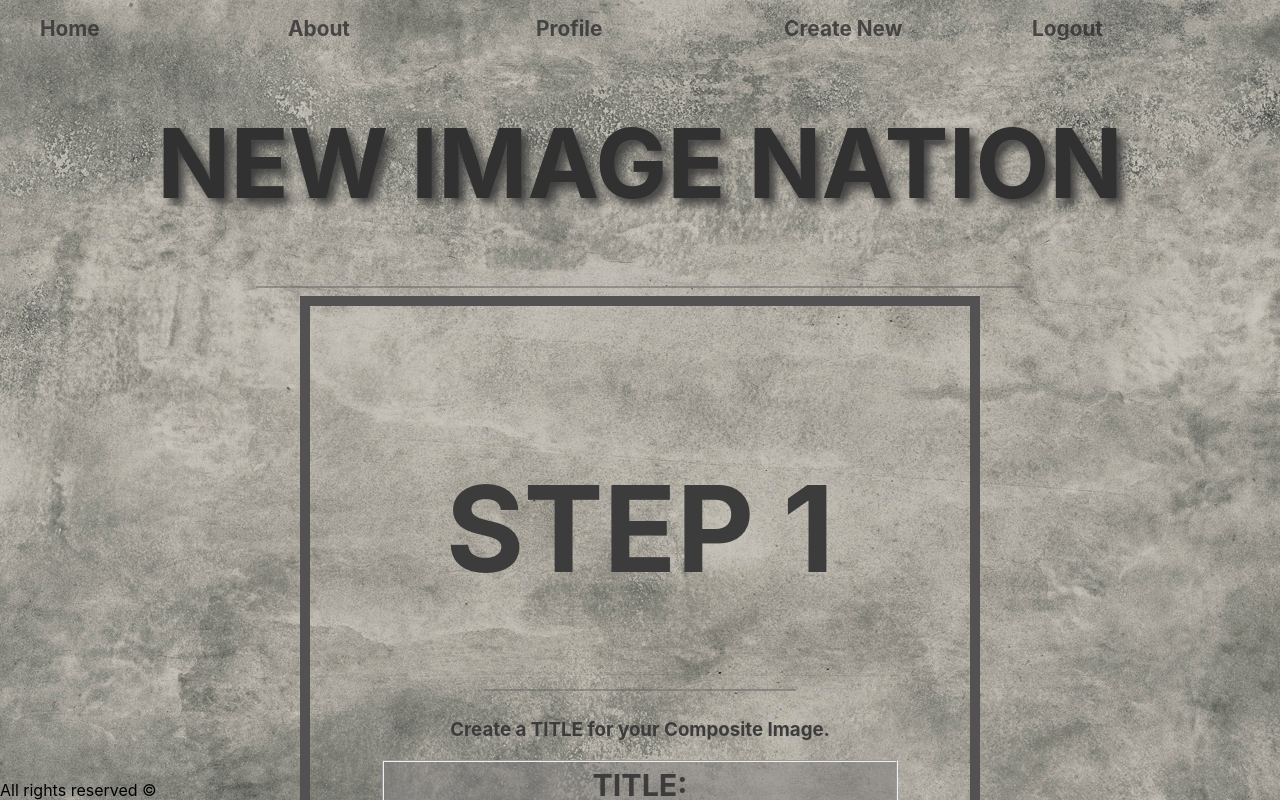
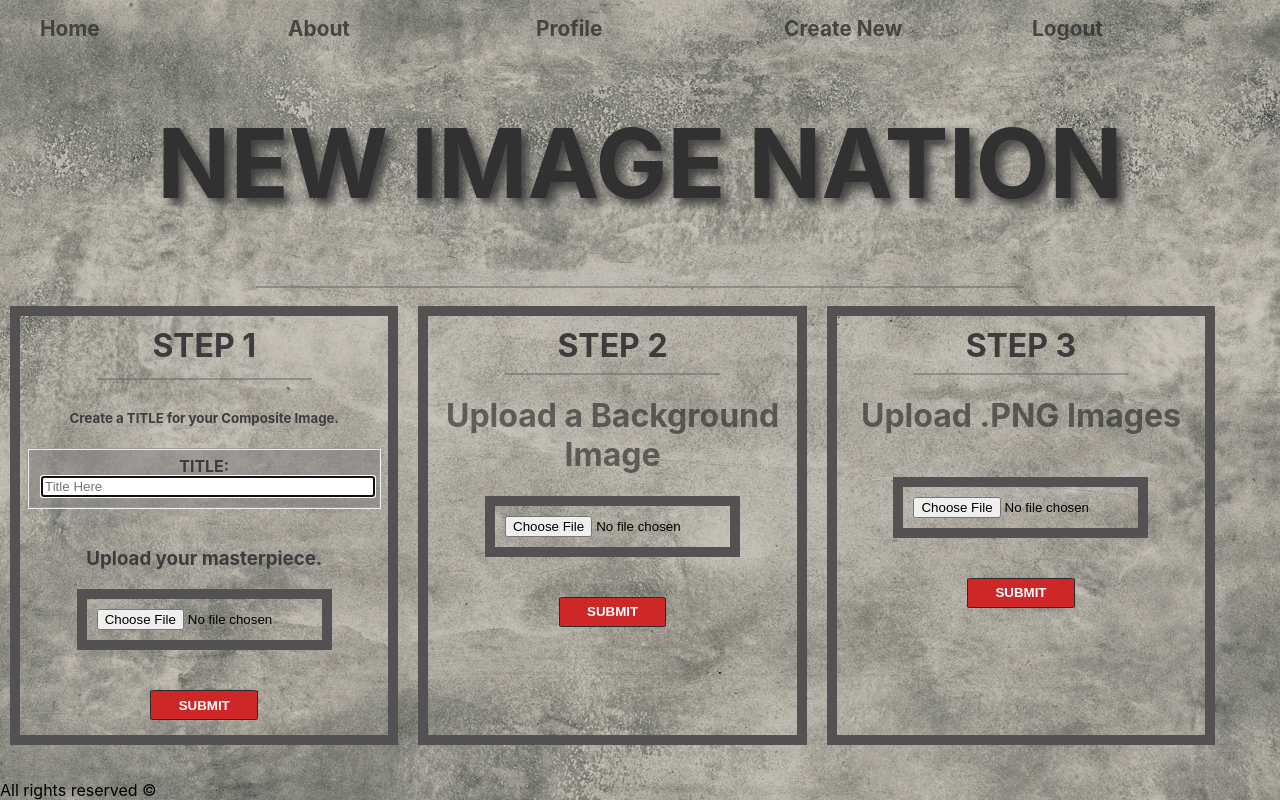
Before and after one commit to DavidEdwardDarden/new-img-nation, a React (Create React App) app: page /createnew in a window 1280 px wide. Shown: the top 800 px of the page. Built offline with nearby package versions, Linux system fonts and the light colour scheme; sample sign-in values are in the browser's storage.

Commit message:
create new steps now have rules for order

```diff
--- a/src/components/collections/collectionList.js
+++ b/src/components/collections/collectionList.js
@@ -31,6 +31,8 @@ export const CollectionList = () => {
 return (
 
     <div className="cardList">
+       <h1 className="tooeasy" >★ ★ ★ ★ ★ ★ ★ ★ ★ ★ ★ ★ ★ ★ ★ ★ ★ ★ ★ ★ ★ ★ ★ ★ ★ </h1>
+      <img src= {require(`../images/eagleseal.png`).default} className="iconborder2" alt="user img"></img>
       {collections.map(collection =>
       <CollectionCard key={collection.id} collection={collection}/>
       )
--- a/src/components/createNewSection/createNew.css
+++ b/src/components/createNewSection/createNew.css
@@ -1,3 +1,7 @@
+/* * {
+    border: solid red 2px;
+} */
+
 .senter{
     display: flex;
     flex-wrap: nowrap;
@@ -11,7 +15,8 @@
     flex-wrap: nowrap;
     justify-content: center;
     color:rgb(61, 60, 60);
-    font-size: 750%;
+    font-size: 200%;
+    margin: 5px;
 }
 
 .example{
@@ -25,9 +30,9 @@
 .tryit{
     display: flex;
     flex-wrap: nowrap;
-    justify-content: center;
     width: 100%;
     color:rgb(61, 60, 60);
+    justify-content: center;
 }
 
 .align{
@@ -35,7 +40,7 @@
     /* flex-wrap: nowrap; */
     justify-content: center;
     /* width: 100%; */
-    font-size: 190%;
+    font-size: 100%;
     font-weight: bold;
     color:rgb(61, 60, 60);
 }
@@ -49,15 +54,80 @@
 
 
     .button2 {
-
-        background-color: #555555;
+font-weight: bold;
+        background-color: #ce2727;
         color: rgb(255, 255, 255);
         border: solid 1.5px rgb(44, 42, 42);
-        width: 15%;
-        border-radius: 8%;
+        width: 30%;
+        border-radius: 5%;
+        height: 30px;
       }
 
       .button2:hover{
-        background-color: #828382; /* Green */
+        background-color: #ff0000; /* Green */
       color: rgb(255, 255, 255);
       }
+
+      .step1{
+        /* text-align: center; */
+        display: block;
+        margin: 10px;
+        width: 28%;
+        /* border: 3px solid green; */
+        padding: 5px;
+         border:rgb(83, 81, 81) solid 10px;
+        justify-content: flex-start;
+    }
+
+    .step2{
+        /* text-align: center; */
+        display: block;
+        margin: 10px;
+        width: 28%;
+        /* border: 3px solid green; */
+        padding: 5px;
+         border:rgb(83, 81, 81) solid 10px;
+         justify-content: center;
+    }
+
+    .step3{
+        /* text-align: center; */
+        display: block;
+        margin: 10px;
+        width: 28%;
+        /* border: 3px solid green; */
+        padding: 5px;
+         border:rgb(83, 81, 81) solid 10px;
+         /* float: right; */
+         justify-content: flex-end;
+    }
+
+    .stepContainer{
+        display: flex;
+        /* display: block; */
+        /* margin: auto; */
+        padding-bottom: 30px;
+    }
+
+    .formuplogin2{
+        display: flex;
+      flex-wrap: wrap;
+      /* justify-content: center;  */
+      /* min-width:1000px;  */
+      flex-direction: column;
+      /* margin: auto; */
+      /* width: 90%; */
+      /* border: 3px solid green; */
+      padding-bottom: 10px;
+      /* text-align: center; */
+    }
+
+    .centermenow{
+        /* text-align: center; */
+        display: block;
+        margin: auto;
+        width: 60%;
+        /* border: 3px solid green; */
+        padding: 10px;
+         border:rgb(83, 81, 81) solid 10px;
+    }
--- a/src/components/createNewSection/createNew.js
+++ b/src/components/createNewSection/createNew.js
@@ -1,6 +1,6 @@
 //I could seperat background images section and image elements section into seperate elements
 //I have chosen not to currently for time
-import React, { useState, useEffect } from "react";
+import React, { useState } from "react";
 import { addBackgrndimgs } from "../../data/uploadManager";
 import { addImgElements } from "../../data/uploadManager";
 import "./createNew.css";
@@ -9,10 +9,10 @@ import "../uploadSection/upload.css";
 export const CreateNew = () => {
   const [collectiontitle, setCollectionTitle] = useState({ collectionTitle: "" });
   const [loading, setLoading] = useState(false);
+  const [step1complete, setStep1Complete] = useState(false);
   const [image1, setImage1] = useState("");
   const [image2, setImage2] = useState("");
   const [image3, setImage3] = useState("");
-  const [imgelements, setimgelements] = useState({});
 const [newCollectionObject, setNewCollectionObject] = useState();
 
   //This section is about uploading an image to/from Cloudinary
@@ -104,6 +104,7 @@ const [newCollectionObject, setNewCollectionObject] = useState();
 
   //also stolen (and retooled) from Register.js (for reference)
   const handleCreateNew = (event) => {
+    if(image1 !== ""){
     //prevent refresh of form html element
     event.preventDefault();
     fetch("http://localhost:8088/collections", {
@@ -122,9 +123,14 @@ const [newCollectionObject, setNewCollectionObject] = useState();
        {
          setNewCollectionObject(newCollectionObj)
          console.log(newCollectionObj)
-         alert("Image will appear under PROFILE section.")
+         setStep1Complete(true)
+         alert("Excellent! Continue to STEP 2.")
         })
       //update state
+    }
+    else{
+alert("Choose an image to upload.")
+    }
   };
 
 
@@ -132,6 +138,7 @@ const [newCollectionObject, setNewCollectionObject] = useState();
 
   //Update the state of background image
   const saveImageToBackgroundImages = () => {
+    if(step1complete === true){
     const backgrndimg2save = {
       collectionId: parseInt(newCollectionObject.id),
       imgurl: image2
@@ -142,10 +149,15 @@ const [newCollectionObject, setNewCollectionObject] = useState();
       //puts the uploaded image in the dataset under backgrndimgs when the user chooses an image file
       addBackgrndimgs(backgrndimg2save);
     }
-    alert("Image will appear in PROFILE section under chosen collection.");
+    alert("Excellent! Continue to STEP 3.");
+  }
+  else{
+    alert("Please complete STEP 1 first.")
+  }
   };
 
   const saveImageToImageElements = () => {
+    if(step1complete === true){
     const imgelement2save = {
       collectionId: parseInt(newCollectionObject.id),
       imgurl: image3
@@ -156,16 +168,20 @@ const [newCollectionObject, setNewCollectionObject] = useState();
       //puts the uploaded image in the dataset under backgrndimgs when the user chooses an image file
       addImgElements(imgelement2save);
     }
-    alert("Image will appear in PROFILE section under chosen collection.");
+    alert("Continue to upload PNG images. When complete, go to PROFILE.");
+  }
+  else{
+    alert("Please complete STEP 1 first.")
+  }
   };
 
   return (
-    <div>
-    <div className="centerme">
-      <form className="formuplogin" onSubmit={handleCreateNew}>
+    <div className="stepContainer">
+    <div className="step1">
+      <form className="formuplogin2" onSubmit={handleCreateNew}>
         <h1 className="steps">STEP 1</h1>
         <hr className="underline"></hr>
-        <h3 className="tryit">Create a TITLE for your Composite Image.</h3>
+        <h5 className="tryit">Create a TITLE for your Composite Image.</h5>
         <fieldset className="designme">
           <label className="align" htmlFor="collectionTitle">
             {" "}
@@ -185,10 +201,10 @@ const [newCollectionObject, setNewCollectionObject] = useState();
 
         <br />
 
-        <h1 className="tryit">Upload your masterpiece.</h1>
+        <h3 className="tryit">Upload your masterpiece.</h3>
 
         <input
-          className="centerme"
+          className="centermenow"
           type="file"
           name="file"
           placeholder="Upload an image"
@@ -219,7 +235,7 @@ const [newCollectionObject, setNewCollectionObject] = useState();
         <div className="align">
           <button className="button2" type="submit">
             {" "}
-            Submit{" "}
+            SUBMIT{" "}
           </button>
         </div>
       </form>
@@ -236,13 +252,13 @@ const [newCollectionObject, setNewCollectionObject] = useState();
     </div>
 <br/>
 
-<div className="centerme">
+<div className="step2">
 <h1 className="steps" >STEP 2</h1>
 <hr className="underline"></hr>
 <h1 className="uploadtitle">Upload a Background Image</h1>
 
 <input
- className="centerme"
+ className="centermenow"
  type="file"
  name="file"
  placeholder="Upload an image"
@@ -269,17 +285,16 @@ const [newCollectionObject, setNewCollectionObject] = useState();
 )}
 
 <br />
-
-<div></div>
-<button className="centerme2" onClick={saveImageToBackgroundImages}>
- Submit
+<div className="align">
+<button className="button2" onClick={saveImageToBackgroundImages}>
+ SUBMIT
 </button>
-
+</div>
 <br />
 </div>
 <br/>
 
-<div className="centerme">
+<div className="step3">
       <h1 className="steps">STEP 3</h1>
       <hr className="underline"></hr>
       <h1 className="uploadtitle">Upload .PNG Images</h1>
@@ -292,7 +307,7 @@ const [newCollectionObject, setNewCollectionObject] = useState();
       <br />
 
       <input
-        className="centerme"
+        className="centermenow"
         type="file"
         name="file"
         placeholder="Upload an image"
@@ -320,11 +335,11 @@ const [newCollectionObject, setNewCollectionObject] = useState();
 
       <br></br>
 
-      <div></div>
-      <button className="centerme2" onClick={saveImageToImageElements}>
-        Submit
+      <div className="align">
+      <button className="button2" onClick={saveImageToImageElements}>
+        SUBMIT
       </button>
-
+</div>
       <br />
     </div>
     <br />
--- a/src/components/profileSection/profile.css
+++ b/src/components/profileSection/profile.css
@@ -39,6 +39,13 @@ display: flex;
     opacity: 0.3;
 }
 
+.tooeasy{
+    display: flex;
+    flex-wrap: nowrap;
+    justify-content: center;
+    color: rgb(68, 65, 65);
+}
+
 .iconborder{
     border: 10px solid rgb(53, 52, 52);
     width: 20%;
@@ -46,6 +53,16 @@ display: flex;
     margin-left: auto;
     margin-right: auto;
     box-shadow: 6px 6px 10px rgb(63, 62, 62);
+}
+
+.iconborder2{
+
+    width: 20%;
+    display: block;
+    margin-left: auto;
+    margin-right: auto;
+  /* float: left;  */
+  /* padding-left: 200px; */
 }
 
 .centermessage{
--- a/src/components/profileSection/profile.js
+++ b/src/components/profileSection/profile.js
@@ -29,8 +29,13 @@ const {userId} = useParams();
 
   return (
    <div>
+     {/* <h1 className="tooeasy" >★ ★ ★ ★ ★ ★ ★ ★ ★ ★ ★ ★ ★ ★ ★ ★ ★ ★ ★ ★ ★ ★ ★ ★ ★ </h1> */}
+      {/* <img src= {require(`../images/eagleseal.png`).default} className="iconborder2" alt="user img"></img> */}
+
      <h2 className="nationmember"> Nation Member Identification:</h2>
      <h1 className="usernamelook">"{user.userName}"</h1>
+     {/* <h1>★ ★ ★ ★ ★ ★ ★ ★ ★ ★</h1> */}
+
      {user.img ? <img src= {require(`../images/${user.img}`).default} className="iconborder" alt="user img"></img> : <p className="centermessage">Image not found</p>}
      <br/>
      <br/>
--- a/src/components/profileSection/profileCollectionCard.js
+++ b/src/components/profileSection/profileCollectionCard.js
@@ -6,7 +6,7 @@ export const ProfileCollectionCard = ({collection}) => {
     return (
     <section className="collection">
         <div>
-        <h2 className="grayme" >"{collection.collectionTitle}"</h2>
+        <h2 className="grayme" >★"{collection.collectionTitle}"★</h2>
        <Link to={`/expandedcollection/${collection.id}`}>
             <img className="brdrme" src= {collection.img}
             alt="collection" />
```
Also changed, not shown: api/database.json (+38 -0 lines), src/components/foreignProfileSection/foreignProfileCollectionList.js (+6 -5 lines), src/components/foreignProfileSection/foreignProfileExpandedCollectionList.js (+2 -51 lines), src/components/images/eagleseal.png (added).
